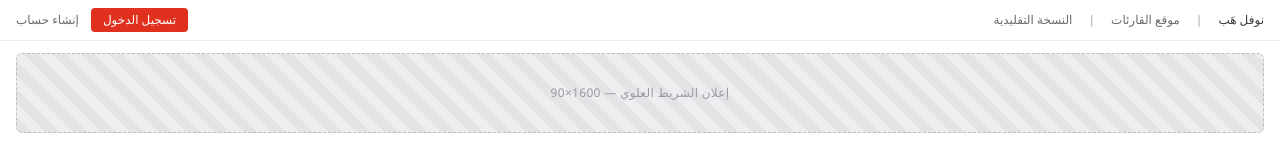
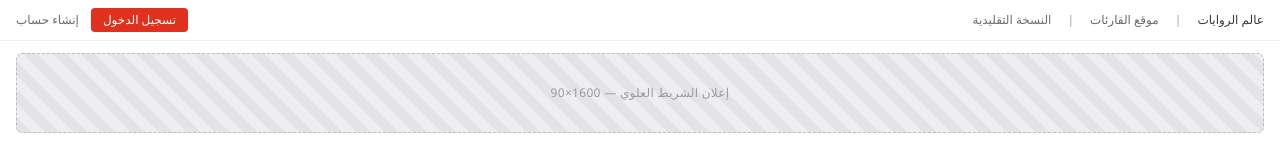
Before and after one commit to Fang1yuan1/Novelwolrd, a Next.js app: page / in a window 1280 px wide. Shown: the top 144 px of the page. Built offline with nearby package versions, Linux system fonts and the light colour scheme.

Commit message:
Update Header.tsx

```diff
--- a/components/Header.tsx
+++ b/components/Header.tsx
@@ -7,7 +7,7 @@
       <div className="border-b border-ink-300/20 bg-white text-xs text-ink-500">
         <div className="mx-auto flex max-w-shell items-center justify-between px-4 py-2">
           <nav className="flex items-center gap-4">
-            <span className="font-medium text-ink-700">نوفل هَب</span>
+            <span className="font-medium text-ink-700">عالم الروايات</span>
             <span className="text-ink-300">|</span>
             <a href="#" className="hover:text-brand">
               موقع القارئات
```
